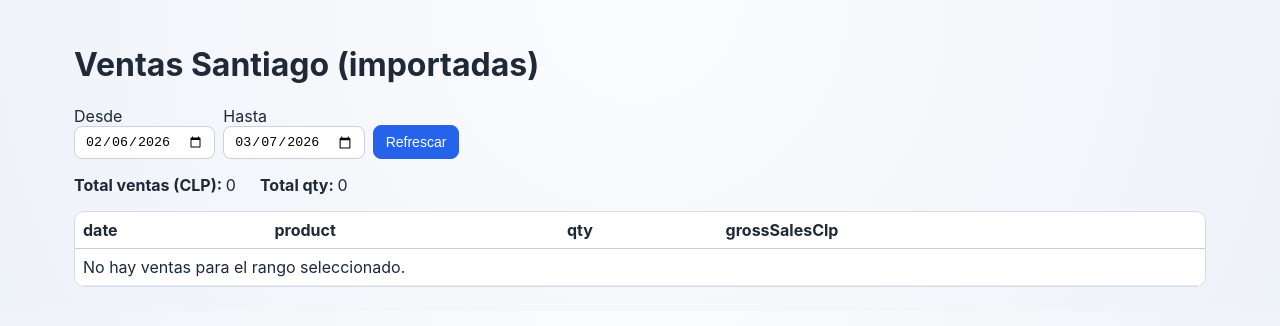
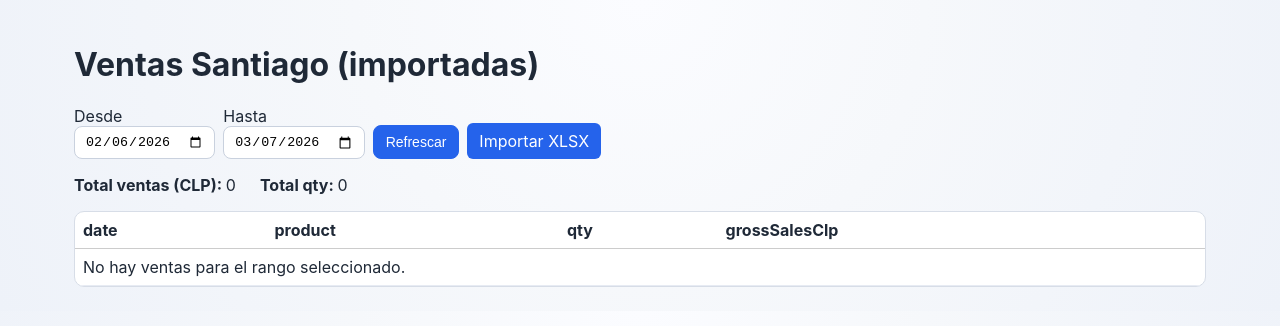
Before and after one commit to NicoChapiro/cafeteria-678-dashboard, a Next.js app: page /sales/santiago in a window 1280 px wide. Shown: the top 326 px of the page. Built offline with nearby package versions, Linux system fonts and the light colour scheme.

Commit message:
Align Santiago sales page actions and simplify home links

```diff
--- a/app/sales/santiago/page.tsx
+++ b/app/sales/santiago/page.tsx
@@ -1,6 +1,7 @@
 'use client';
 
-import { useEffect, useMemo, useState } from 'react';
+import Link from 'next/link';
+import { useEffect, useMemo, useState, type CSSProperties } from 'react';
 
 import { listProducts, listSalesDaily } from '@/src/storage/local/store';
 
@@ -12,6 +13,17 @@ type SalesRow = {
   grossSalesClp: number;
 };
 
+
+const buttonStyle: CSSProperties = {
+  padding: '8px 12px',
+  background: '#2563eb',
+  color: '#fff',
+  borderRadius: 6,
+  border: 0,
+  cursor: 'pointer',
+  textDecoration: 'none',
+  display: 'inline-block',
+};
 function formatIsoDate(date: Date): string {
   return date.toISOString().slice(0, 10);
 }
@@ -116,6 +128,9 @@ export default function SantiagoSalesPage() {
         <button className="btn" type="button" onClick={handleRefresh}>
           Refrescar
         </button>
+        <Link href="/sales/santiago/import" style={buttonStyle}>
+          Importar XLSX
+        </Link>
       </div>
 
       <div style={{ display: 'flex', gap: 24, marginBottom: 16, flexWrap: 'wrap' }}>
```
Also changed, not shown: app/page.tsx (+0 -12 lines).
